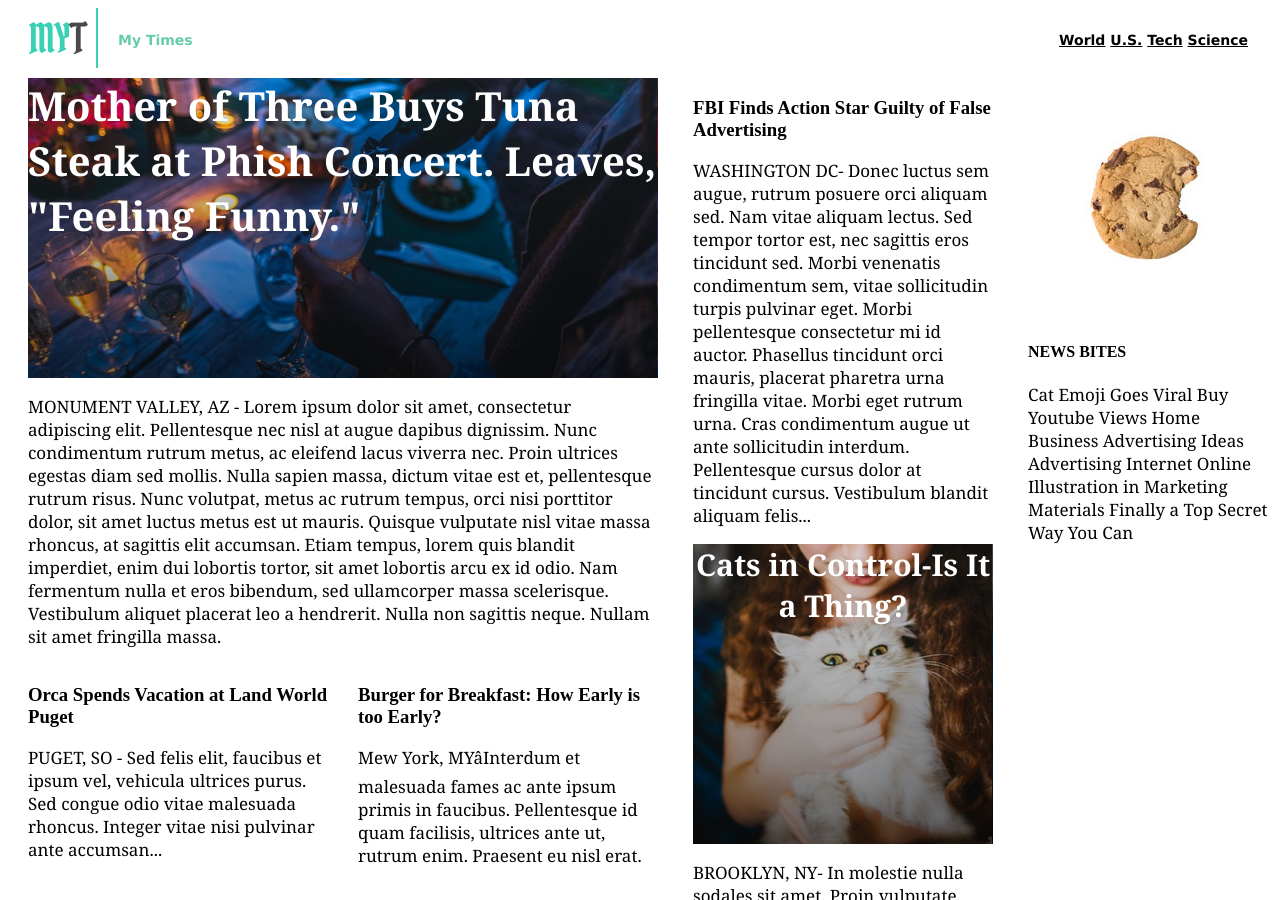
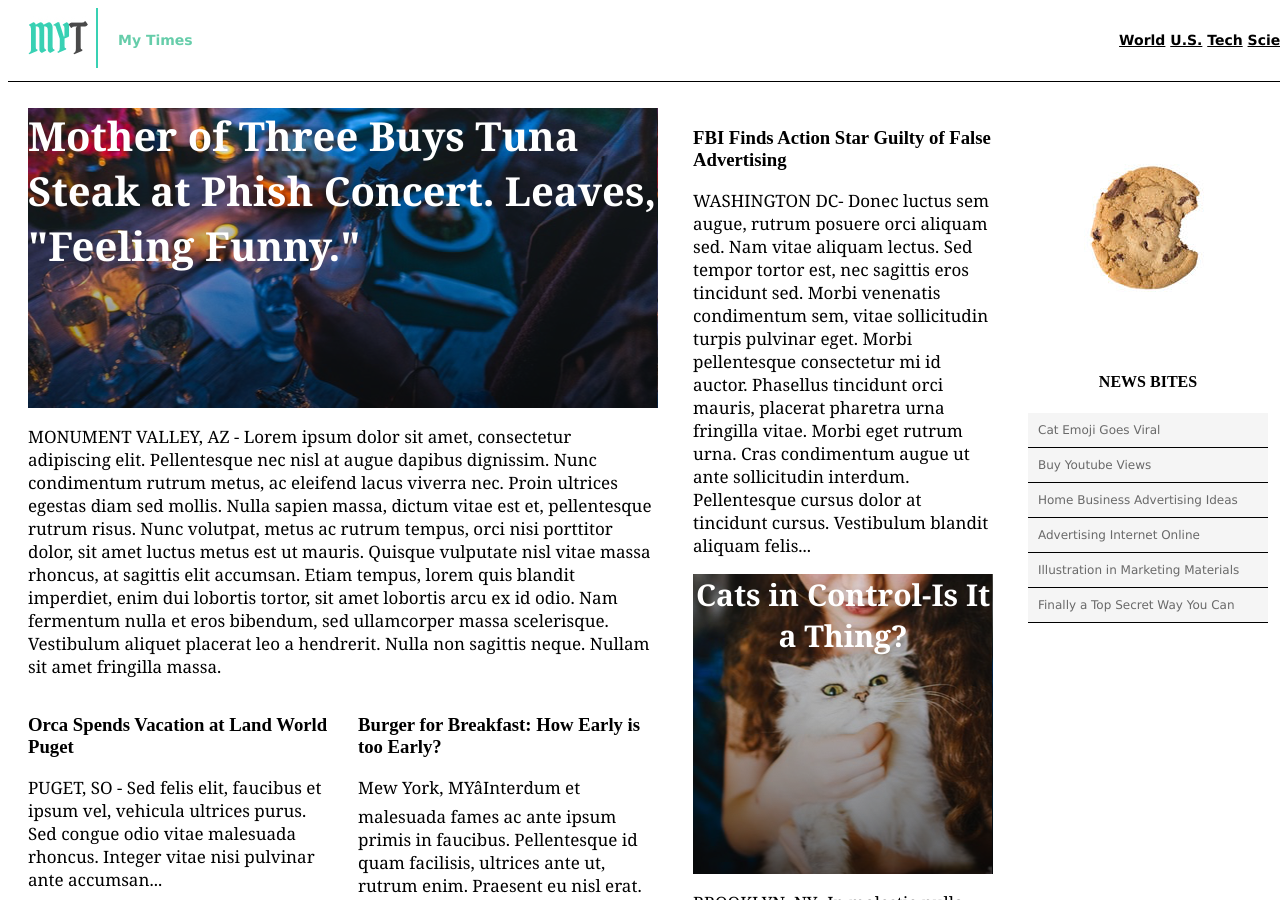
Before and after one commit to bea-vaca/mytimes, a plain HTML site: page index.html in a window 1280 px wide. Shown: the top 900 px of the page. Drawn offline with Linux system fonts and the light colour scheme.

Commit message:
Commit with changes.

```diff
--- a/index.html
+++ b/index.html
@@ -74,13 +74,29 @@
           <img src="resources/images/img-news-bite.png"/>
         </div>
         <div class="c3r2">
-          <h4>NEWS BITES</h4>
-          <p>Cat Emoji Goes Viral
-Buy Youtube Views
-Home Business Advertising Ideas
-Advertising Internet Online
-Illustration in Marketing Materials
-Finally a Top Secret Way You Can</p>
+          <div class="bites">
+            <h4>NEWS BITES</h4>
+          </div>
+          <div class="biteslist">
+            <div class="cat">
+             Cat Emoji Goes Viral
+           </div>
+           <div class="buy">
+             Buy Youtube Views
+           </div>
+           <div class="home">
+             Home Business Advertising Ideas
+           </div>
+           <div class="adv">
+             Advertising Internet Online
+           </div>
+           <div class="ill">
+             Illustration in Marketing Materials
+           </div>
+           <div class="fin">
+             Finally a Top Secret Way You Can
+           </div>
+          </div>
         </div>
         <div class="c3r3">
         </div>
--- a/resources/css/style.css
+++ b/resources/css/style.css
@@ -5,8 +5,11 @@
   font-weight: bold;
   align-items:center;
   position: fixed;
-  width: 1240px;
+  width: 1300px;
   justify-content: space-between;
+  border-bottom: 1px solid black;
+  padding-bottom: 10px;
+  background-color: white;
 }
 .logo {
   display: inline-flex;
@@ -34,7 +37,7 @@ p {
   flex-direction: row;
   z-index: inherit;
   width: 1240px;
-  margin-top: 70px;
+  margin-top: 100px;
   margin-left: 20px;
   margin-right: 20px;
   justify-content: space-between;
@@ -100,7 +103,6 @@ p {
   color: white;
   height: 300px;
   width: 300px;
-
 }
 .foursquare {
   display: flex;
@@ -138,5 +140,27 @@ p {
   flex-direction: column;
 }
 .c3r2 {
-
 }
+h4 {
+  font-size: 16px;
+  font-weight: bold;
+  text-align: center;
+}
+.biteslist {
+  display: flex;
+  background-color: WhiteSmoke;
+  font-family: Verdana;
+  font-size: 12px;
+  color: DimGray;
+  flex-direction: column;
+}
+.cat,
+.buy,
+.home,
+.adv,
+.ill,
+.fin {
+  display: flex;
+  border-bottom: 1px solid black;
+  padding: 10px;
+}
```
